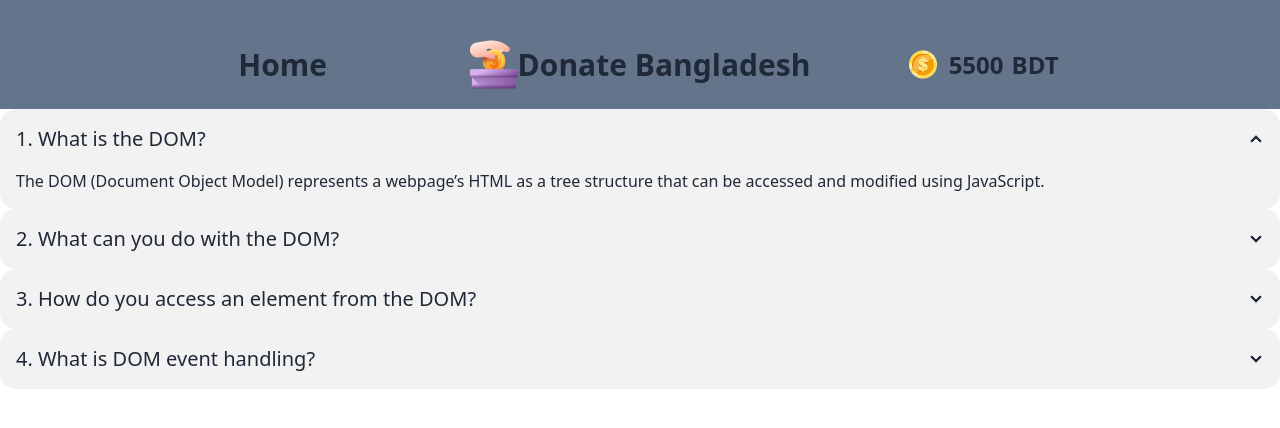
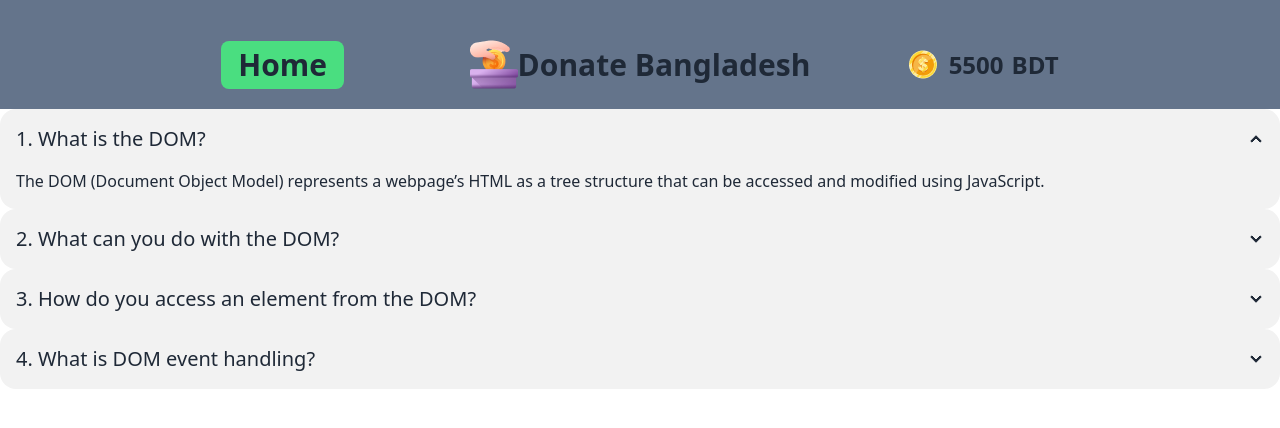
Before and after one commit to ajimcse/Assignment-5, a plain HTML site: page Blog.html in a window 1280 px wide. Drawn offline with nearby package versions, Linux system fonts and the light colour scheme.

Commit message:
list commit

```diff
--- a/Blog.html
+++ b/Blog.html
@@ -24,7 +24,7 @@
             </svg>
           </label>
         </div>
-        <a class="btn btn-ghost normal-case text-3xl font-bold target:r" target="_blank" href="./index.html">Home </a>
+        <a class="btn btn-ghost bg-green-400 normal-case text-3xl font-bold target:r" target="_blank" href="./index.html">Home </a>
       </div>
 
       <div class="navbar-center hidden lg:flex">
```
Also changed, not shown: index.html (+1 -1 lines).
